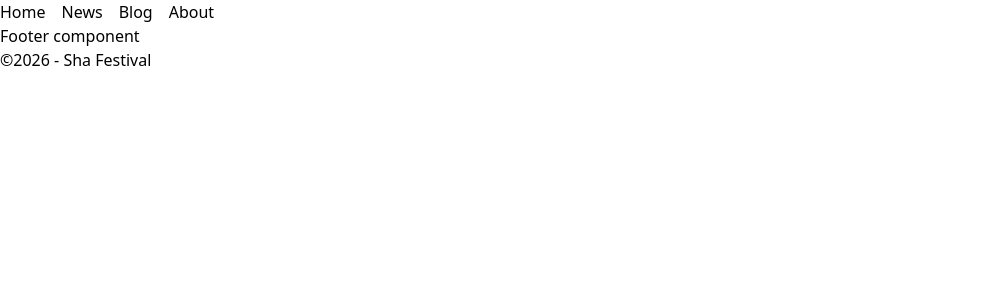
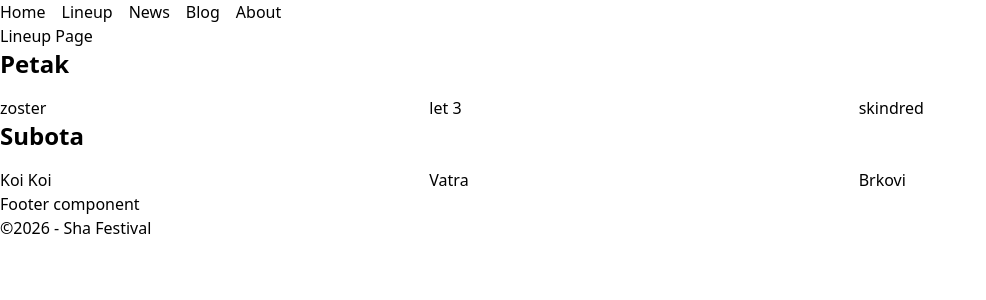
Before and after one commit to stakic-igor/sha-fest-fe, a Nuxt app: page /lineup in a window 1280 px wide. Shown: the top 300 px of the page, without its empty margins (0-986 px from the left). Built offline with nearby package versions, Linux system fonts and the light colour scheme.

Commit message:
add lineup page and component

```diff
--- /dev/null
+++ b/components/Lineup/Lineup.vue
@@ -0,0 +1,33 @@
+<script lang="ts" setup>
+
+</script>
+<template>
+    <section>
+        <h1 class="text-2xl font-bold mb-4">Petak</h1>
+        <div class="grid grid-cols-3 gap-2">
+            <div>
+                zoster
+            </div>
+            <div>
+                let 3
+            </div>
+            <div>
+                skindred
+            </div>
+        </div>
+    </section>
+    <section>
+        <h1 class="text-2xl font-bold mb-4">Subota</h1>
+        <div class="grid grid-cols-3 gap-2">
+            <div>
+                Koi Koi
+            </div>
+            <div>
+                Vatra
+            </div>
+            <div>
+                Brkovi
+            </div>
+        </div>
+    </section>
+</template>
--- a/components/Navigation/Navigation.vue
+++ b/components/Navigation/Navigation.vue
@@ -5,6 +5,7 @@
     <nav>
         <ul class="flex gap-4">
             <li class="hover:underline"><NuxtLink to="/">Home</NuxtLink></li>
+            <li class="hover:underline"><NuxtLink to="/lineup">Lineup</NuxtLink></li>
             <li class="hover:underline"><NuxtLink to="/news">News</NuxtLink></li>
             <li class="hover:underline"><NuxtLink to="/blog">Blog</NuxtLink></li>
             <li class="hover:underline"><NuxtLink to="/about">About</NuxtLink></li>
--- /dev/null
+++ b/pages/lineup/index.vue
@@ -0,0 +1,13 @@
+<script lang="ts" setup>
+
+useHead({
+  title: 'Lineup',
+})
+</script>
+
+<template>
+  <main>
+    <h1>Lineup Page</h1>
+    <Lineup />
+  </main>
+</template>
```
